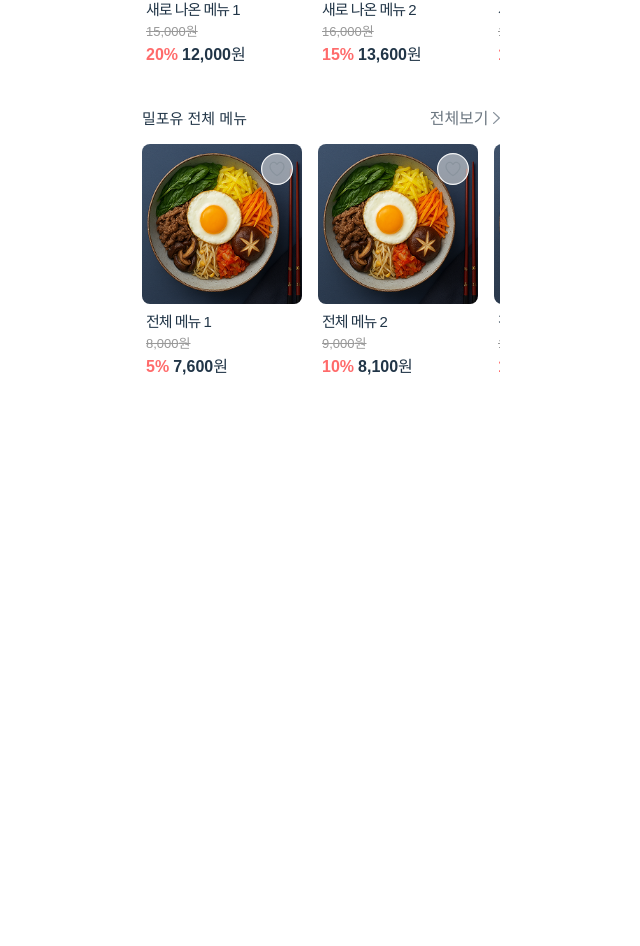
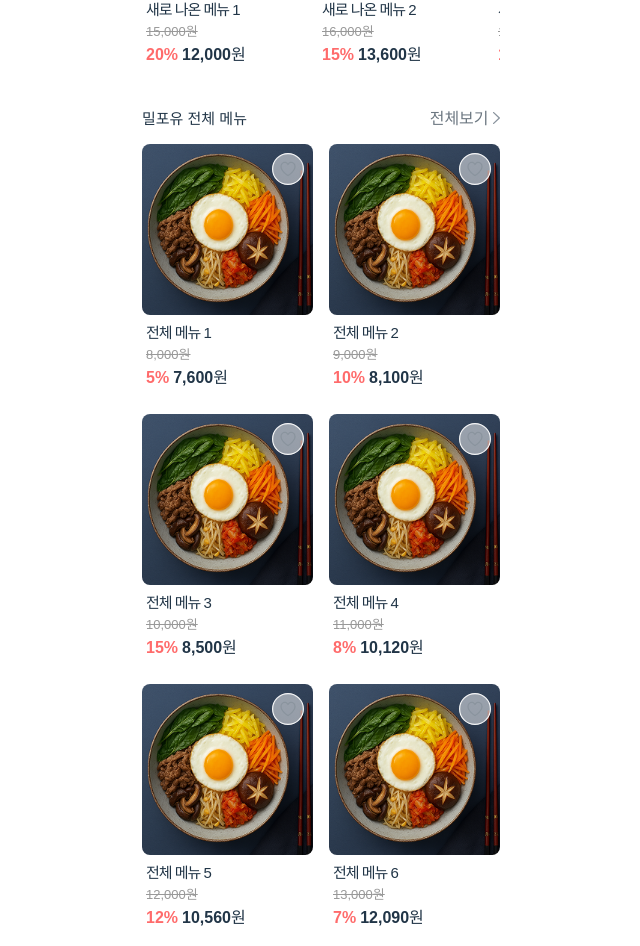
Before and after one commit to miswulin/MealForYou_FE, a React (Vite) app: page / in a window 1280 px wide. Shown: the part 1637-2583 px from the top of the page, without its empty margins (319-959 px from the left). Before the commit the page ends 2024 px from the top, so only its background shows below. Built offline with nearby package versions, Linux system fonts and the light colour scheme.

Commit message:
refactor: 홈 전체메뉴 2열 그리드 레이아웃으로 변경

```diff
--- a/src/pages/Home/HomePage.jsx
+++ b/src/pages/Home/HomePage.jsx
@@ -47,6 +47,7 @@ const allMenu = [
   { id: 13, name: '전체 메뉴 3', originalPrice: 10000, discountRate: 15, isLiked: false, image: bibimbap },
   { id: 14, name: '전체 메뉴 4', originalPrice: 11000, discountRate: 8, isLiked: false, image: bibimbap },
   { id: 15, name: '전체 메뉴 5', originalPrice: 12000, discountRate: 12, isLiked: false, image: bibimbap },
+  { id: 16, name: '전체 메뉴 6', originalPrice: 13000, discountRate: 7, isLiked: false, image: bibimbap }
 ];
 
 const HomePage = () => {
@@ -280,15 +281,14 @@ const HomePage = () => {
             전체보기 <img src={rightArrowIcon} alt="" className={styles.arrowIcon} />
           </span>
         </div>
-        <div className={styles.productList}>
-          {products.all.map(product => {
+        <div className={styles.allMenuGrid}>
+          {products.all.slice(0, 6).map(product => {
             const salePrice = calculateSalePrice(product.originalPrice, product.discountRate);
             return (
               <div
                 key={product.id}
                 className={styles.productCard}
                 onClick={() => navigate('/product-detail', { state: { product } })}
-                style={{ cursor: 'pointer' }}
               >
                 <div className={styles.productImage}>
                   <img src={product.image} alt={product.name} />
--- a/src/pages/Home/HomePage.module.css
+++ b/src/pages/Home/HomePage.module.css
@@ -171,6 +171,22 @@
   display: none;
 }
 
+/* New grid layout for all menu */
+.allMenuGrid {
+  display: grid;
+  grid-template-columns: 1fr 1fr;
+  gap: 16px;
+  padding: 8px 0;
+  width: 100%;
+}
+
+/* Make product cards in allMenuGrid full width */
+.allMenuGrid .productCard {
+  min-width: auto;
+  width: 100%;
+  margin-bottom: 8px;
+}
+
 .productCard {
   min-width: 160px;
   position: relative;
```
